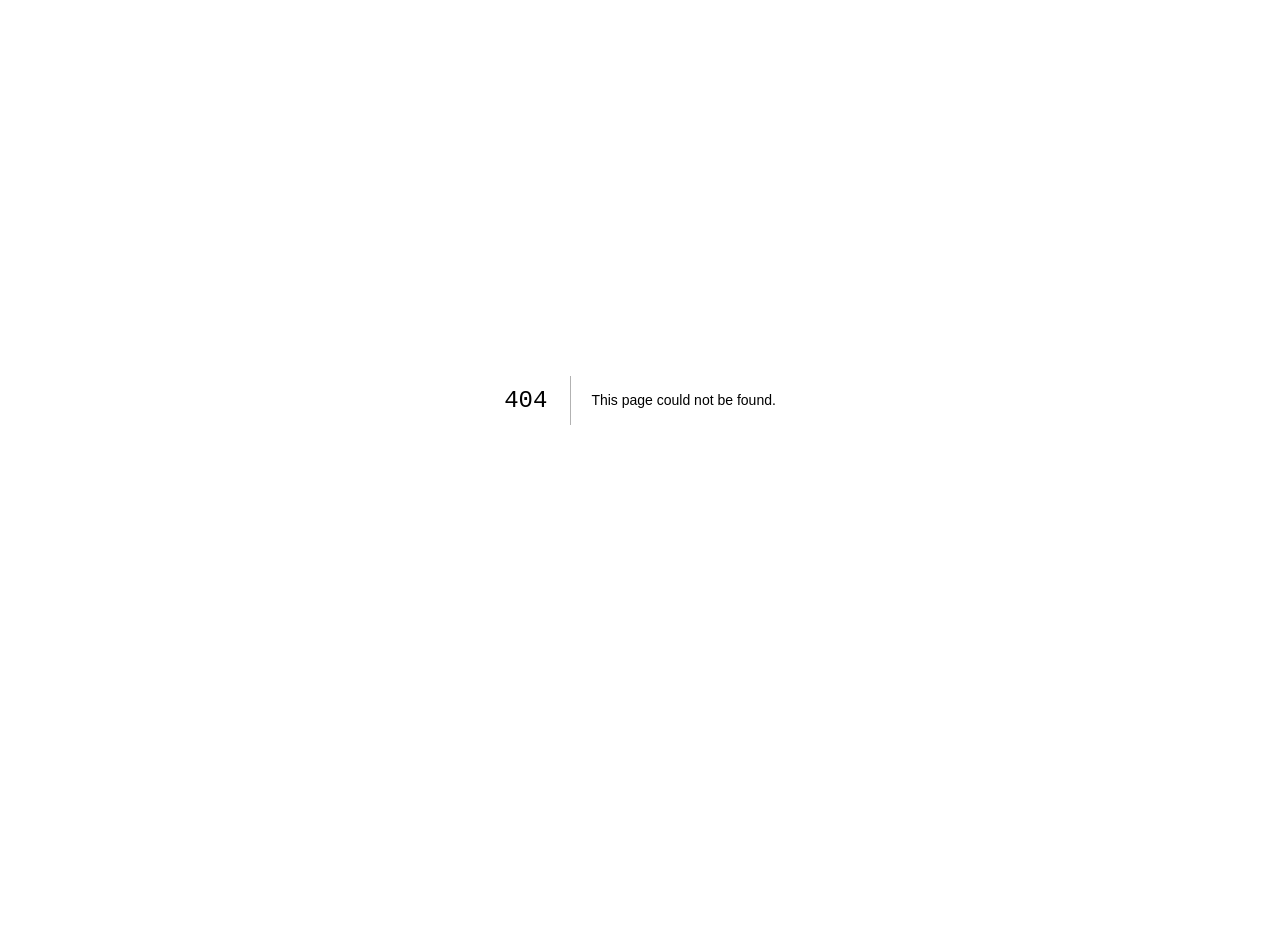
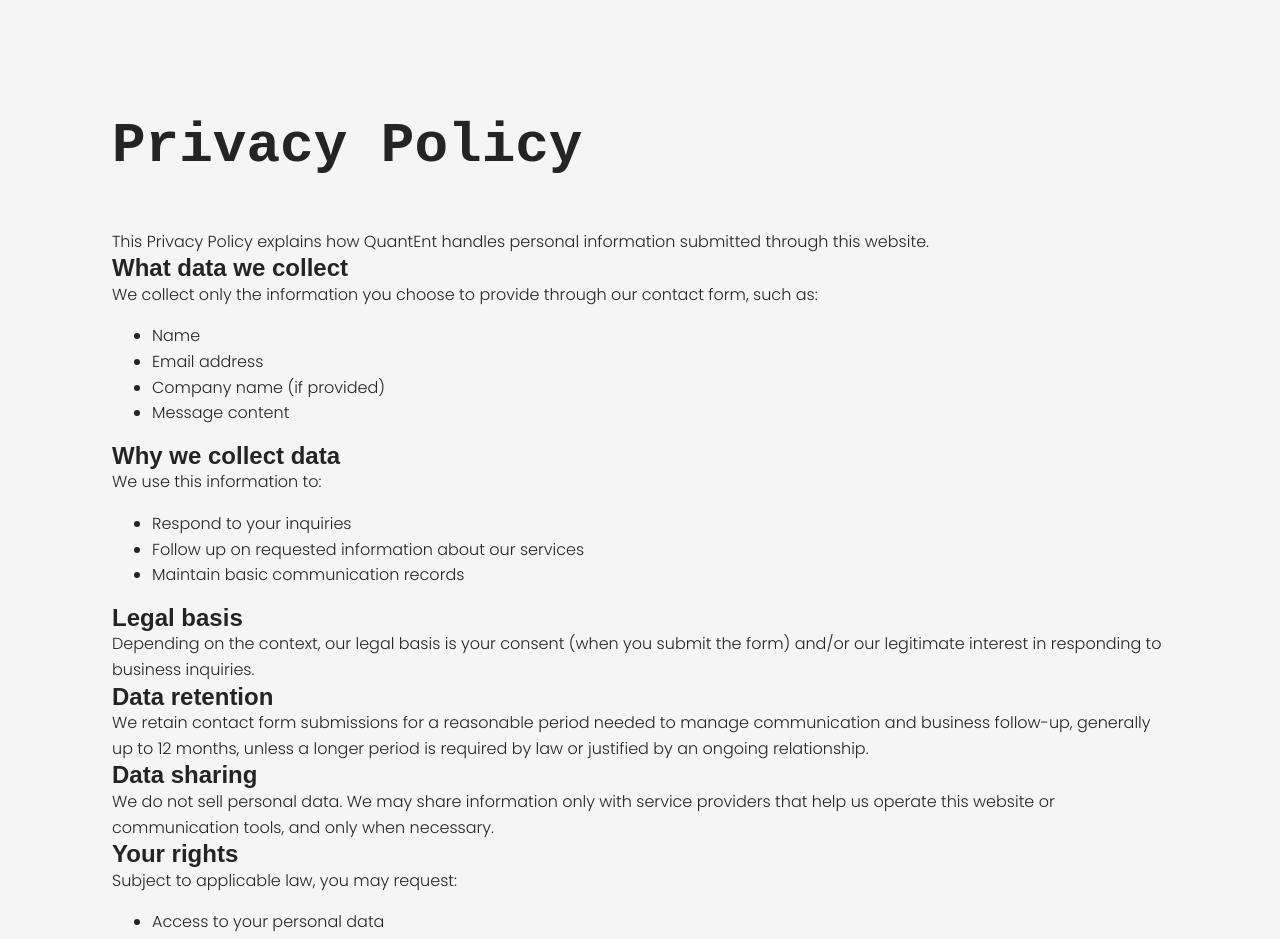
Before and after one commit to quantent-web/quantent-web, a Next.js app: page /privacy in a window 1280 px wide. Before the commit this address had no page. Shown: the top 939 px of the page. Before the commit the page ends 800 px from the top, so only its background shows below. Built offline with nearby package versions, Linux system fonts and the light colour scheme; a web font is replaced by a local one.

Commit message:
Add public legal pages for privacy terms and cookies

```diff
--- /dev/null
+++ b/app/privacy/page.tsx
@@ -0,0 +1,67 @@
+export default function PrivacyPage() {
+  return (
+    <main className="container section">
+      <h1>Privacy Policy</h1>
+      <p>
+        This Privacy Policy explains how QuantEnt handles personal information
+        submitted through this website.
+      </p>
+
+      <h2>What data we collect</h2>
+      <p>
+        We collect only the information you choose to provide through our
+        contact form, such as:
+      </p>
+      <ul>
+        <li>Name</li>
+        <li>Email address</li>
+        <li>Company name (if provided)</li>
+        <li>Message content</li>
+      </ul>
+
+      <h2>Why we collect data</h2>
+      <p>We use this information to:</p>
+      <ul>
+        <li>Respond to your inquiries</li>
+        <li>Follow up on requested information about our services</li>
+        <li>Maintain basic communication records</li>
+      </ul>
+
+      <h2>Legal basis</h2>
+      <p>
+        Depending on the context, our legal basis is your consent (when you
+        submit the form) and/or our legitimate interest in responding to
+        business inquiries.
+      </p>
+
+      <h2>Data retention</h2>
+      <p>
+        We retain contact form submissions for a reasonable period needed to
+        manage communication and business follow-up, generally up to 12 months,
+        unless a longer period is required by law or justified by an ongoing
+        relationship.
+      </p>
+
+      <h2>Data sharing</h2>
+      <p>
+        We do not sell personal data. We may share information only with
+        service providers that help us operate this website or communication
+        tools, and only when necessary.
+      </p>
+
+      <h2>Your rights</h2>
+      <p>Subject to applicable law, you may request:</p>
+      <ul>
+        <li>Access to your personal data</li>
+        <li>Rectification of inaccurate data</li>
+        <li>Deletion of your data</li>
+      </ul>
+
+      <h2>Contact</h2>
+      <p>
+        For privacy-related requests, contact:{' '}
+        <a href="mailto:privacy@yourcompany.com">privacy@yourcompany.com</a>
+      </p>
+    </main>
+  );
+}
```
Also changed, not shown: app/cookies/page.tsx (added, +44 -0 lines), app/terms/page.tsx (added, +52 -0 lines).
